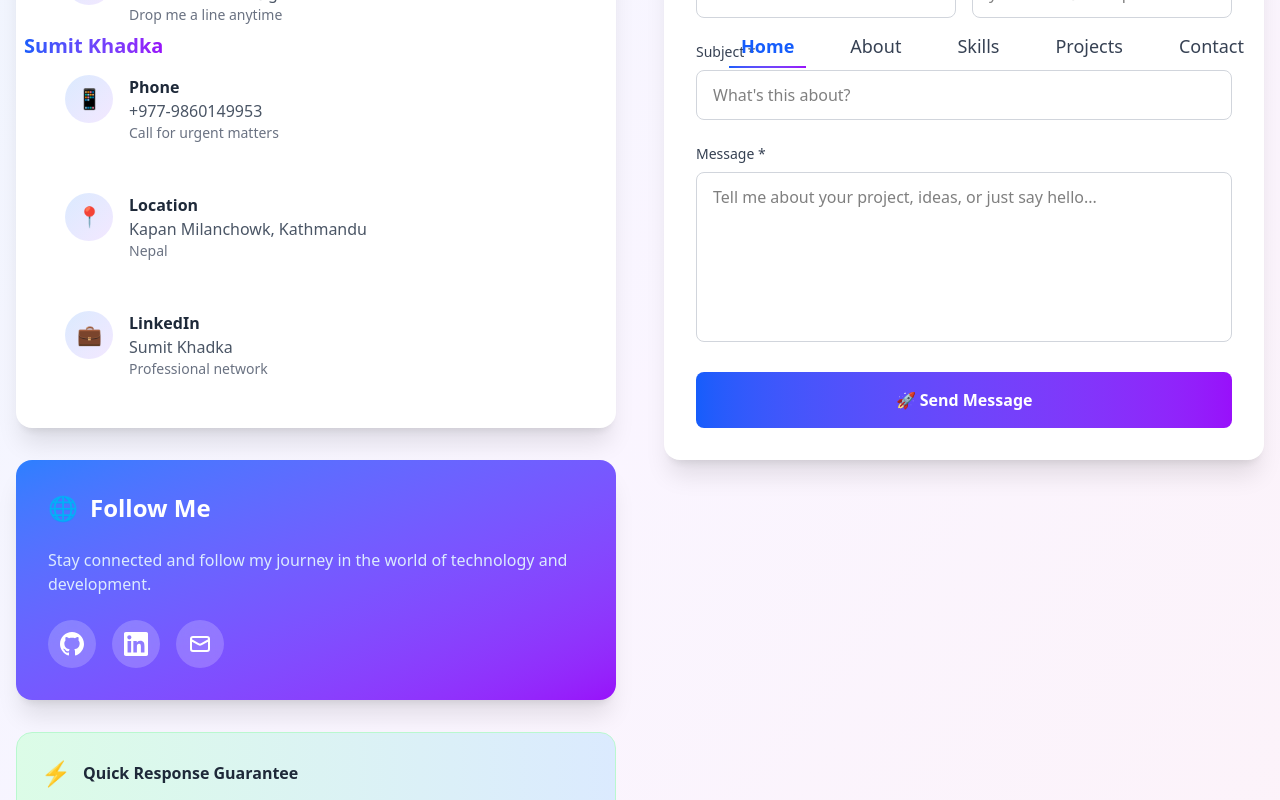
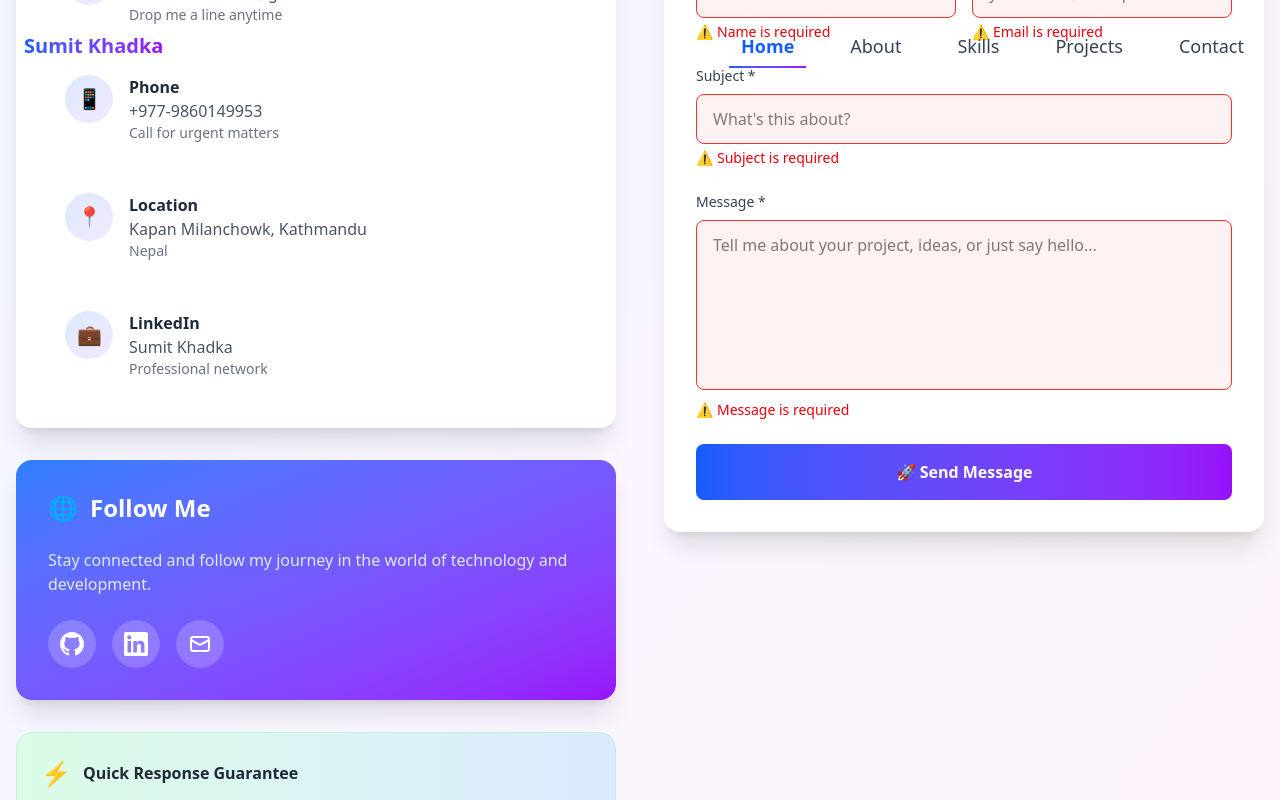
Before and after one commit to sk9o9/my-portfolio-main, a React (Vite) app: page / in a window 1280 px wide. Both pictures are taken after a click on the button "🚀 Send Message". Shown: the part 4548-5348 px from the top of the page. Built offline with nearby package versions, Linux system fonts and the light colour scheme.

Commit message:
fixed contact me form

```diff
--- a/src/sections/Contact.jsx
+++ b/src/sections/Contact.jsx
@@ -10,6 +10,7 @@ const Contact = () => {
   });
   const [isSubmitting, setIsSubmitting] = useState(false);
   const [submitStatus, setSubmitStatus] = useState(null);
+  const [errors, setErrors] = useState({});
   const sectionRef = useRef(null);
 
   useEffect(() => {
@@ -34,19 +35,56 @@ const Contact = () => {
   }, []);
 
   const handleInputChange = (e) => {
+    const { name, value } = e.target;
     setFormData({
       ...formData,
-      [e.target.name]: e.target.value
+      [name]: value
     });
+
+    // Clear error when user starts typing
+    if (errors[name]) {
+      setErrors({
+        ...errors,
+        [name]: ''
+      });
+    }
+  };
+
+  const validateForm = () => {
+    const newErrors = {};
+
+    if (!formData.name.trim()) {
+      newErrors.name = 'Name is required';
+    }
+
+    if (!formData.email.trim()) {
+      newErrors.email = 'Email is required';
+    } else if (!/\S+@\S+\.\S+/.test(formData.email)) {
+      newErrors.email = 'Please enter a valid email address';
+    }
+
+    if (!formData.subject.trim()) {
+      newErrors.subject = 'Subject is required';
+    }
+
+    if (!formData.message.trim()) {
+      newErrors.message = 'Message is required';
+    } else if (formData.message.trim().length < 10) {
+      newErrors.message = 'Message should be at least 10 characters long';
+    }
+
+    return newErrors;
   };
 
   const handleSubmit = async () => {
-    // Basic validation
-    if (!formData.name || !formData.email || !formData.subject || !formData.message) {
-      alert('Please fill in all required fields');
+    const formErrors = validateForm();
+
+    if (Object.keys(formErrors).length > 0) {
+      setErrors(formErrors);
       return;
     }
 
+    setErrors({});
     setIsSubmitting(true);
 
     // Simulate form submission
@@ -271,9 +309,17 @@ const Contact = () => {
                       value={formData.name}
                       onChange={handleInputChange}
                       required
-                      className="w-full px-4 py-3 border border-gray-300 rounded-lg focus:outline-none focus:ring-2 focus:ring-blue-500 focus:border-transparent transition-all duration-300 group-hover:border-blue-300"
+                      className={`w-full px-4 py-3 border rounded-lg focus:outline-none focus:ring-2 focus:ring-blue-500 focus:border-transparent transition-all duration-300 group-hover:border-blue-300 ${
+                        errors.name ? 'border-red-500 bg-red-50' : 'border-gray-300'
+                      }`}
                       placeholder="Your full name"
                     />
+                    {errors.name && (
+                      <p className="mt-1 text-sm text-red-600 flex items-center gap-1">
+                        <span>⚠️</span>
+                        {errors.name}
+                      </p>
+                    )}
                   </div>
                   <div className="group">
                     <label className="block text-sm font-medium text-gray-700 mb-2">
@@ -285,9 +331,17 @@ const Contact = () => {
                       value={formData.email}
                       onChange={handleInputChange}
                       required
-                      className="w-full px-4 py-3 border border-gray-300 rounded-lg focus:outline-none focus:ring-2 focus:ring-blue-500 focus:border-transparent transition-all duration-300 group-hover:border-blue-300"
+                      className={`w-full px-4 py-3 border rounded-lg focus:outline-none focus:ring-2 focus:ring-blue-500 focus:border-transparent transition-all duration-300 group-hover:border-blue-300 ${
+                        errors.email ? 'border-red-500 bg-red-50' : 'border-gray-300'
+                      }`}
                       placeholder="your.email@example.com"
                     />
+                    {errors.email && (
+                      <p className="mt-1 text-sm text-red-600 flex items-center gap-1">
+                        <span>⚠️</span>
+                        {errors.email}
+                      </p>
+                    )}
                   </div>
                 </div>
 
@@ -301,9 +355,17 @@ const Contact = () => {
                     value={formData.subject}
                     onChange={handleInputChange}
                     required
-                    className="w-full px-4 py-3 border border-gray-300 rounded-lg focus:outline-none focus:ring-2 focus:ring-blue-500 focus:border-transparent transition-all duration-300 group-hover:border-blue-300"
+                    className={`w-full px-4 py-3 border rounded-lg focus:outline-none focus:ring-2 focus:ring-blue-500 focus:border-transparent transition-all duration-300 group-hover:border-blue-300 ${
+                      errors.subject ? 'border-red-500 bg-red-50' : 'border-gray-300'
+                    }`}
                     placeholder="What's this about?"
                   />
+                  {errors.subject && (
+                    <p className="mt-1 text-sm text-red-600 flex items-center gap-1">
+                      <span>⚠️</span>
+                      {errors.subject}
+                    </p>
+                  )}
                 </div>
 
                 <div className="group">
@@ -316,9 +378,17 @@ const Contact = () => {
                     onChange={handleInputChange}
                     required
                     rows={6}
-                    className="w-full px-4 py-3 border border-gray-300 rounded-lg focus:outline-none focus:ring-2 focus:ring-blue-500 focus:border-transparent transition-all duration-300 group-hover:border-blue-300 resize-none"
+                    className={`w-full px-4 py-3 border rounded-lg focus:outline-none focus:ring-2 focus:ring-blue-500 focus:border-transparent transition-all duration-300 group-hover:border-blue-300 resize-none ${
+                      errors.message ? 'border-red-500 bg-red-50' : 'border-gray-300'
+                    }`}
                     placeholder="Tell me about your project, ideas, or just say hello..."
                   />
+                  {errors.message && (
+                    <p className="mt-1 text-sm text-red-600 flex items-center gap-1">
+                      <span>⚠️</span>
+                      {errors.message}
+                    </p>
+                  )}
                 </div>
 
                 <button
```
